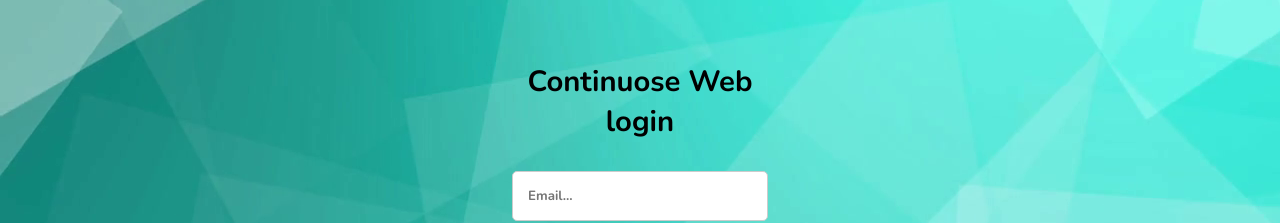
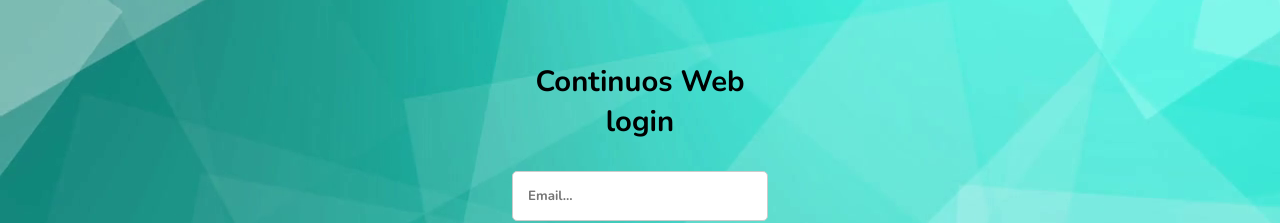
Before and after one commit to Parthkatare/CodeX_VoidHacks, a plain HTML site: page index.html in a window 1280 px wide. Shown: the part 138-361 px from the top of the page. Drawn offline with nearby package versions, Linux system fonts and the light colour scheme; no server answers.

Commit message:
Update index.html

```diff
--- a/index.html
+++ b/index.html
@@ -10,7 +10,7 @@
 
   <div id="login_div" class="main-div">
 
-    <h3 align="center">Continuose Web login</h3>
+    <h3 align="center">Continuos Web login</h3>
 
     <input type="email" placeholder="Email..." id="email_field" />
     <input type="password" placeholder="Password..." id="password_field" />
```
